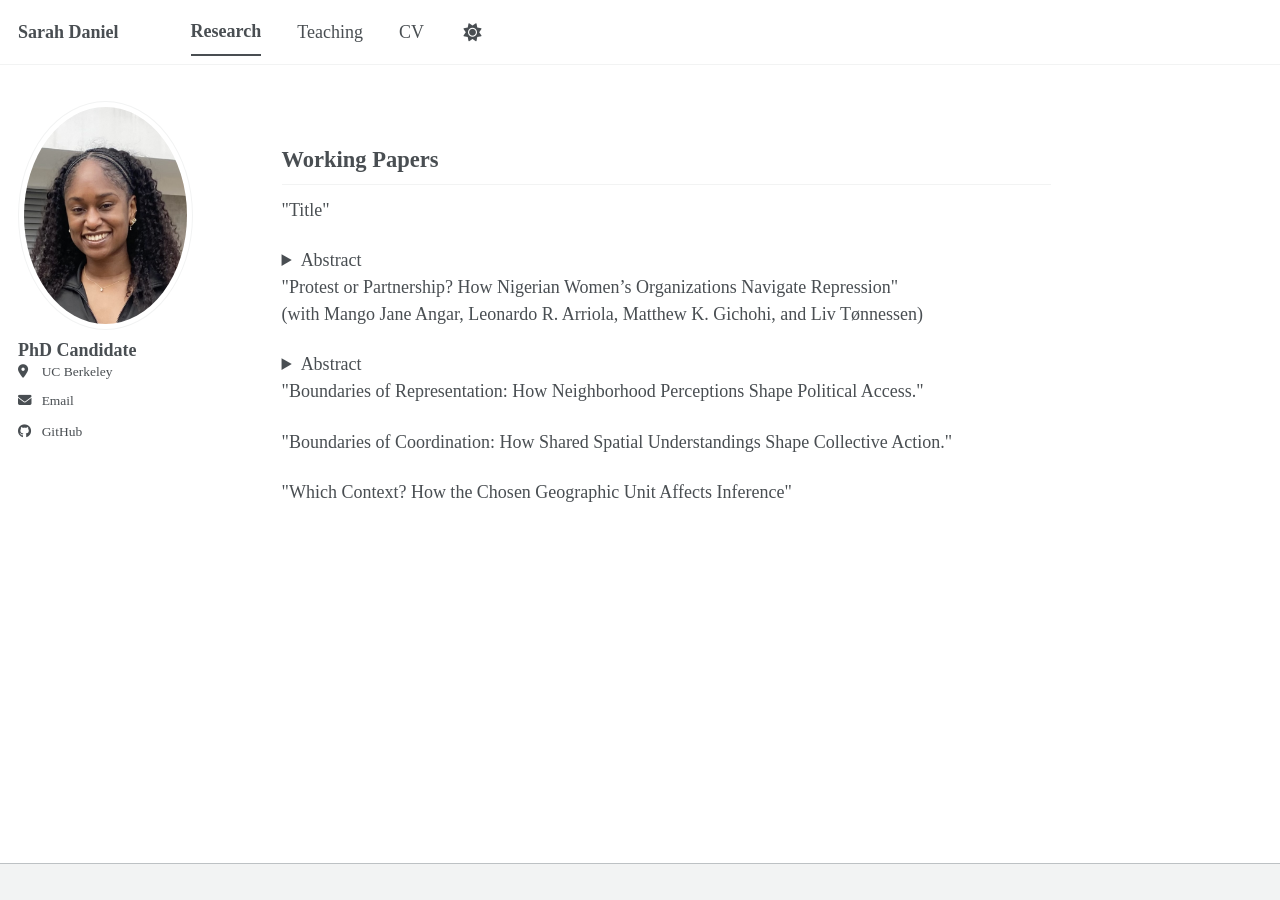
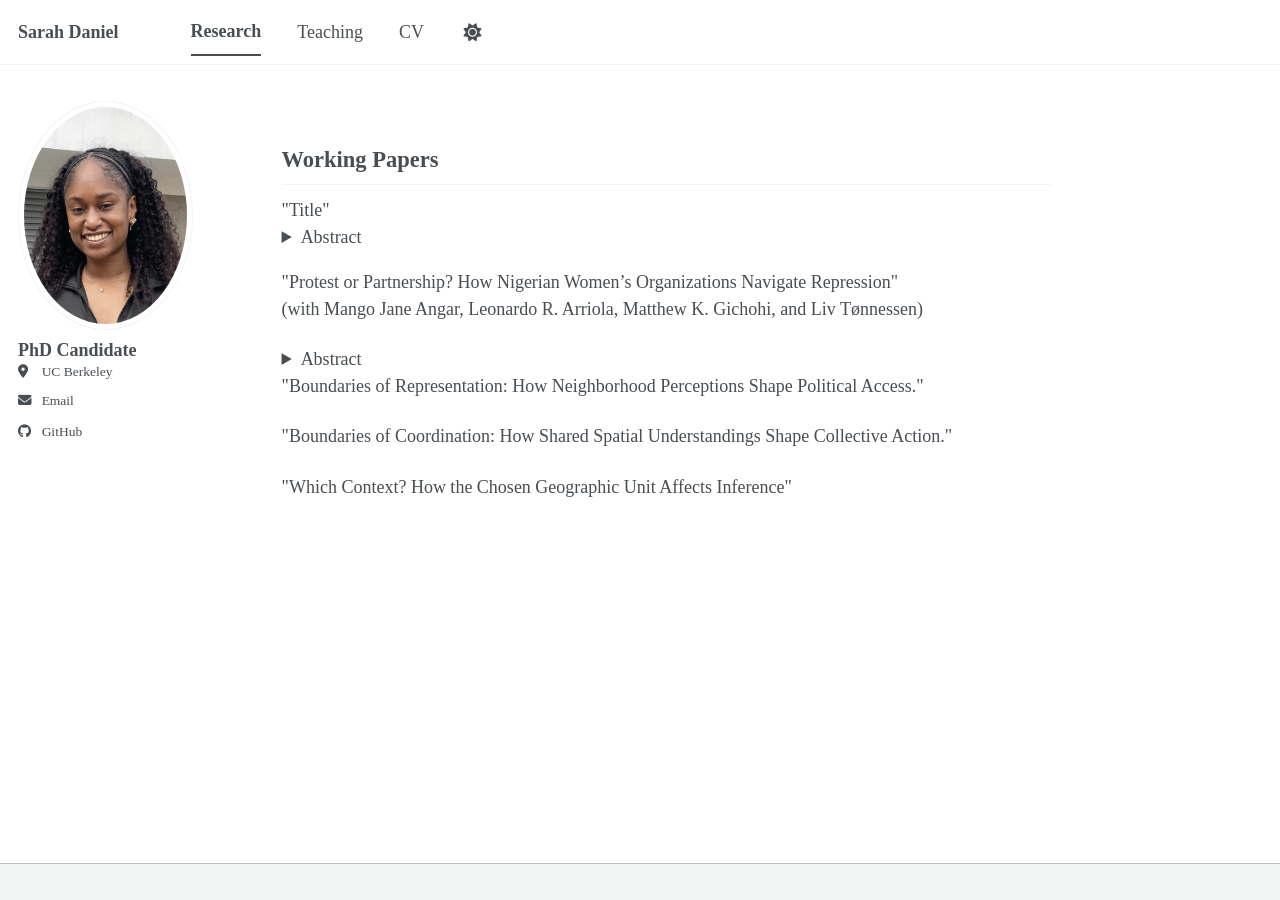
Before and after one commit to SarahDaniel1/SarahDaniel1.github.io, a Jekyll site: the page built from _pages/_pages/research.html, in a window 1280 px wide. Built offline with Jekyll 4.4.1, drawn with Linux system fonts in a browser that asks for light colours; a script bundle is joined from its source files by our own code; library files that are not in the unit come from our copies.

Commit message:
Update research.html

```diff
--- a/_pages/_pages/research.html
+++ b/_pages/_pages/research.html
@@ -6,31 +6,22 @@ author_profile: true
 
 <h2>Working Papers</h2>
 
+<p style="margin-bottom:0;">
+"Title"
+</p>
 
-<p>
-"Title"<br>
-<details>
+<details style="margin-top:0; margin-bottom:1em;">
   <summary>Abstract</summary>
-What drives individuals in cities to become politically involved in their neighborhoods?
-Existing research has primarily emphasized how the objective social and physical environ-
-ments in which individuals live shape political behavior. I argue that individuals do not
-respond directly to these environments as they objectively exist, but first to how they per-
-ceive and experience them. In particular, I argue that perceived neighborhood size plays an
-important role in shaping neighborhood-based civic engagement. I examine this possibility
-using evidence gathered through fieldwork in Nairobi, Kenya, including qualitative inter-
-views, mental maps, and a household survey experiment in which residents digitally draw
-their neighborhood boundaries and interact with these drawings throughout the experiment.
-I find that respondents who perceive their neighborhoods as smaller are more likely to engage
-in civic activities that improve neighborhood welfare and to exhibit more reciprocal behavior
-than those who perceive their neighborhoods as larger. Observational mediation analysis show
-that this relationship operates through increased perceptions of visibility among neighbors
-and stronger feelings of responsibility. Importantly, this research offers additional insights
-into how individuals in rapidly urbanizing cities across the Global South create alternative
-systems of support in response to limited service provision.
+
+  <p>
+    What drives individuals in cities to become politically involved in their neighborhoods?
+    Existing research has primarily emphasized how the objective social and physical
+    environments in which individuals live shape political behavior. I argue that individuals
+    do not respond directly to these environments as they objectively exist, but first to how
+    they perceive and experience them. In particular, I argue that perceived neighborhood
+    size plays an important role in shaping neighborhood-based civic engagement...
   </p>
-
 </details>
-
 
 
 
```
